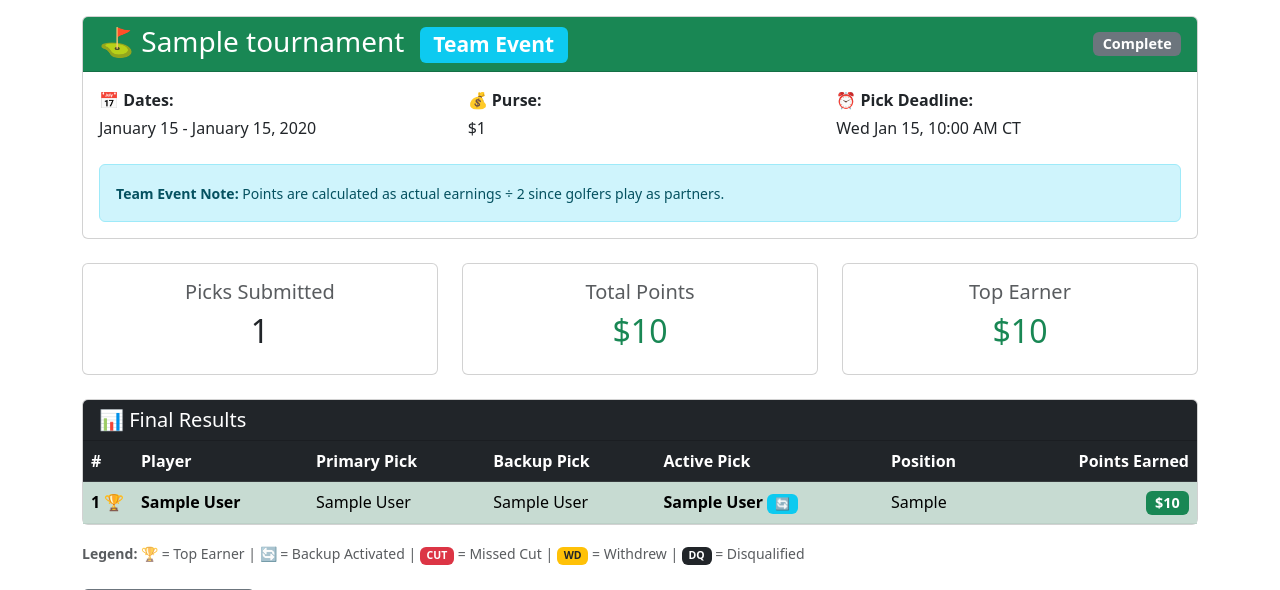
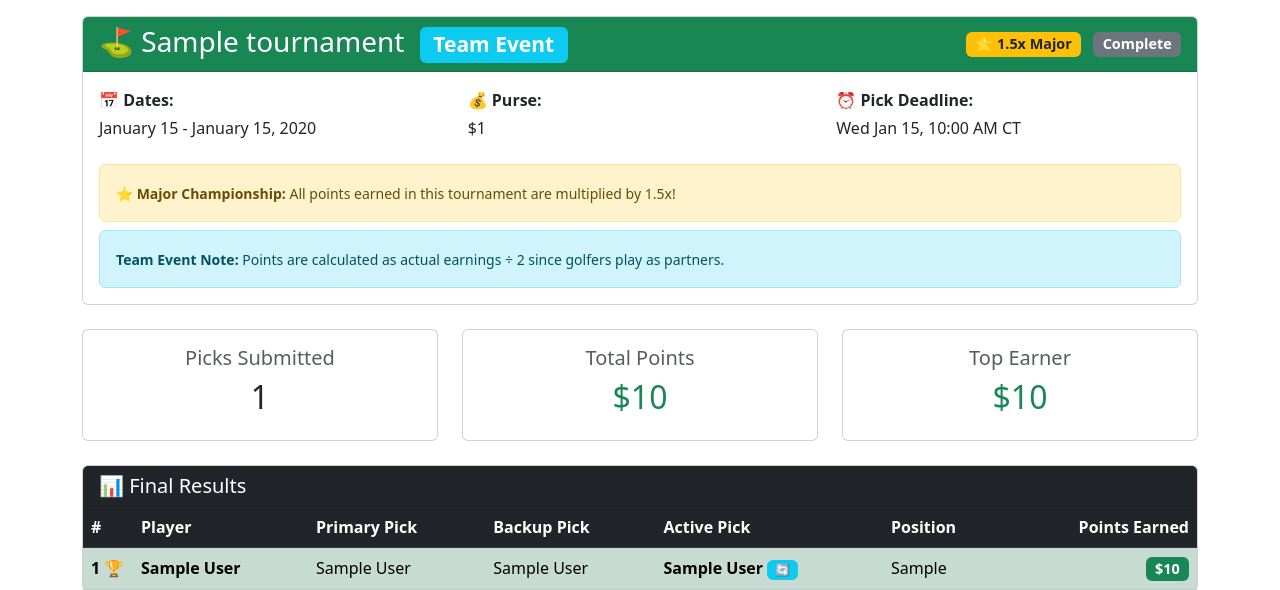
Before and after one commit to BradHagstrom16/Golf_Pick_Em, a Flask app: page /tournament/1 in a window 1280 px wide. Shown: the part 105-695 px from the top of the page. Run offline with Flask 3, Linux system fonts and the light colour scheme; tables that the repository leaves empty hold one stand-in row (values such as "Sample post"); some libraries are stand-ins or nearby versions.

Commit message:
Majors are 1.5x payout now

```diff
--- a/models.py
+++ b/models.py
@@ -129,6 +129,7 @@ class Tournament(db.Model):
     # Tournament details
     purse = db.Column(db.Integer, default=0)  # Total purse in dollars
     is_team_event = db.Column(db.Boolean, default=False)  # True for Zurich Classic
+    is_major = db.Column(db.Boolean, default=False)  # True for Masters, PGA, US Open, The Open
 
     # Status tracking
     status = db.Column(db.String(20), default='upcoming')  # upcoming, active, complete
@@ -416,6 +417,10 @@ class Pick(db.Model):
                 if self.tournament.is_team_event:
                     earnings = earnings // 2
 
+                # Handle major multiplier - multiply by 1.5
+                if self.tournament.is_major:
+                    earnings = int(earnings * 1.5)
+
                 self.points_earned = earnings
                 self.primary_used = False  # Returns to pool
                 self.backup_used = True
@@ -440,6 +445,10 @@ class Pick(db.Model):
             # Handle team event (Zurich) - divide by 2
             if self.tournament.is_team_event:
                 earnings = earnings // 2
+
+            # Handle major multiplier - multiply by 1.5
+            if self.tournament.is_major:
+                earnings = int(earnings * 1.5)
 
             self.points_earned = earnings
             self.primary_used = True
@@ -471,7 +480,14 @@ class Pick(db.Model):
                 player_id=self.primary_player_id
             ).first()
             if result and result.earnings:
-                return result.earnings
+                earnings = result.earnings
+                # Apply team event divisor for projections
+                if self.tournament.is_team_event:
+                    earnings = earnings // 2
+                # Apply major multiplier for projections
+                if self.tournament.is_major:
+                    earnings = int(earnings * 1.5)
+                return earnings
 
         return None
 
--- a/templates/index.html
+++ b/templates/index.html
@@ -36,6 +36,9 @@
                         <strong>🏆 Latest Results:</strong>
                     {% else %}
                         <strong>📋 Make Your Picks:</strong>
+                    {% endif %}
+                    {% if featured_tournament.is_major %}
+                        <span class="badge bg-warning text-dark ms-2">⭐ 1.5x Major</span>
                     {% endif %}
                     <a href="{{ url_for('tournament_detail', tournament_id=featured_tournament.id) }}" class="alert-link">
                         {{ featured_tournament.name }}
--- a/templates/my_picks.html
+++ b/templates/my_picks.html
@@ -26,6 +26,9 @@
                         <a href="{{ url_for('tournament_detail', tournament_id=tournament.id) }}" class="text-decoration-none">
                             <strong>{{ tournament.name }}</strong>
                         </a>
+                        {% if tournament.is_major %}
+                            <span class="badge bg-warning text-dark">⭐ 1.5x</span>
+                        {% endif %}
                         {% if tournament.is_team_event %}
                             <span class="badge bg-info">Team Event</span>
                         {% endif %}
--- a/templates/schedule.html
+++ b/templates/schedule.html
@@ -25,6 +25,9 @@
                 <a href="{{ url_for('tournament_detail', tournament_id=tournament.id) }}" class="text-decoration-none text-dark">
                     <strong>{{ tournament.name }}</strong>
                 </a>
+                {% if tournament.is_major %}
+                    <br><span class="badge bg-warning text-dark">⭐ 1.5x Major</span>
+                {% endif %}
                 {% if tournament.is_team_event %}
                     <br><span class="badge bg-info">Team Event</span>
                 {% endif %}
--- a/templates/tournament_detail.html
+++ b/templates/tournament_detail.html
@@ -20,9 +20,14 @@
                     <span class="badge bg-info ms-2">Team Event</span>
                 {% endif %}
             </h3>
-            <span class="badge bg-{{ 'secondary' if tournament.status == 'complete' else 'warning text-dark' if tournament.status == 'active' else 'primary' }} fs-6">
-                {{ tournament.status|capitalize }}
-            </span>
+            <div class="text-end">
+                {% if tournament.is_major %}
+                    <span class="badge bg-warning text-dark fs-6 me-2">⭐ 1.5x Major</span>
+                {% endif %}
+                <span class="badge bg-{{ 'secondary' if tournament.status == 'complete' else 'warning text-dark' if tournament.status == 'active' else 'primary' }} fs-6">
+                    {{ tournament.status|capitalize }}
+                </span>
+            </div>
         </div>
     </div>
     <div class="card-body">
@@ -41,6 +46,11 @@
             </div>
         </div>
 
+        {% if tournament.is_major %}
+        <div class="alert alert-warning mb-0 mt-2">
+            <small><strong>⭐ Major Championship:</strong> All points earned in this tournament are multiplied by 1.5x!</small>
+        </div>
+        {% endif %}
         {% if tournament.is_team_event %}
         <div class="alert alert-info mb-0 mt-2">
             <small><strong>Team Event Note:</strong> Points are calculated as actual earnings ÷ 2 since golfers play as partners.</small>
```
